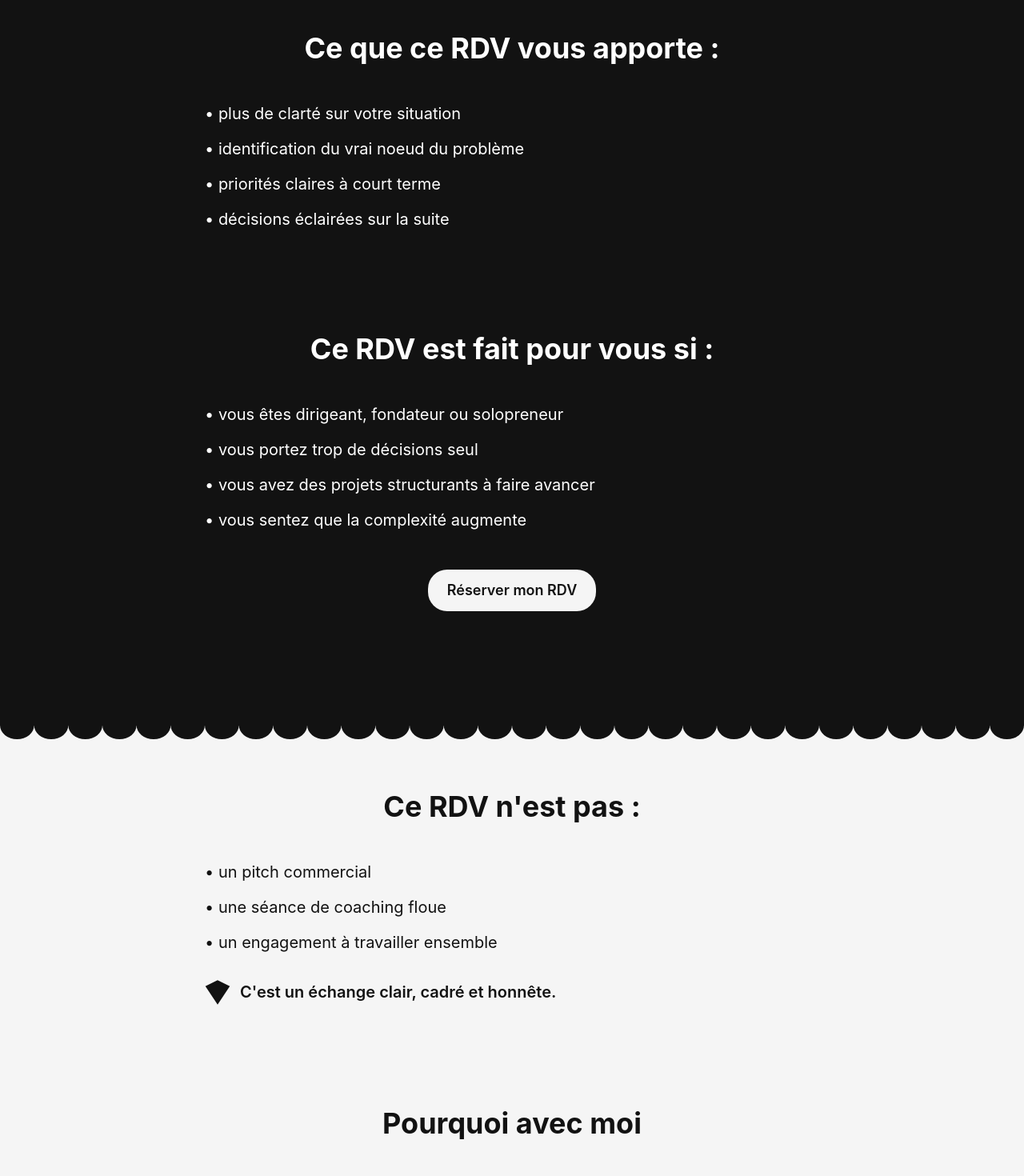
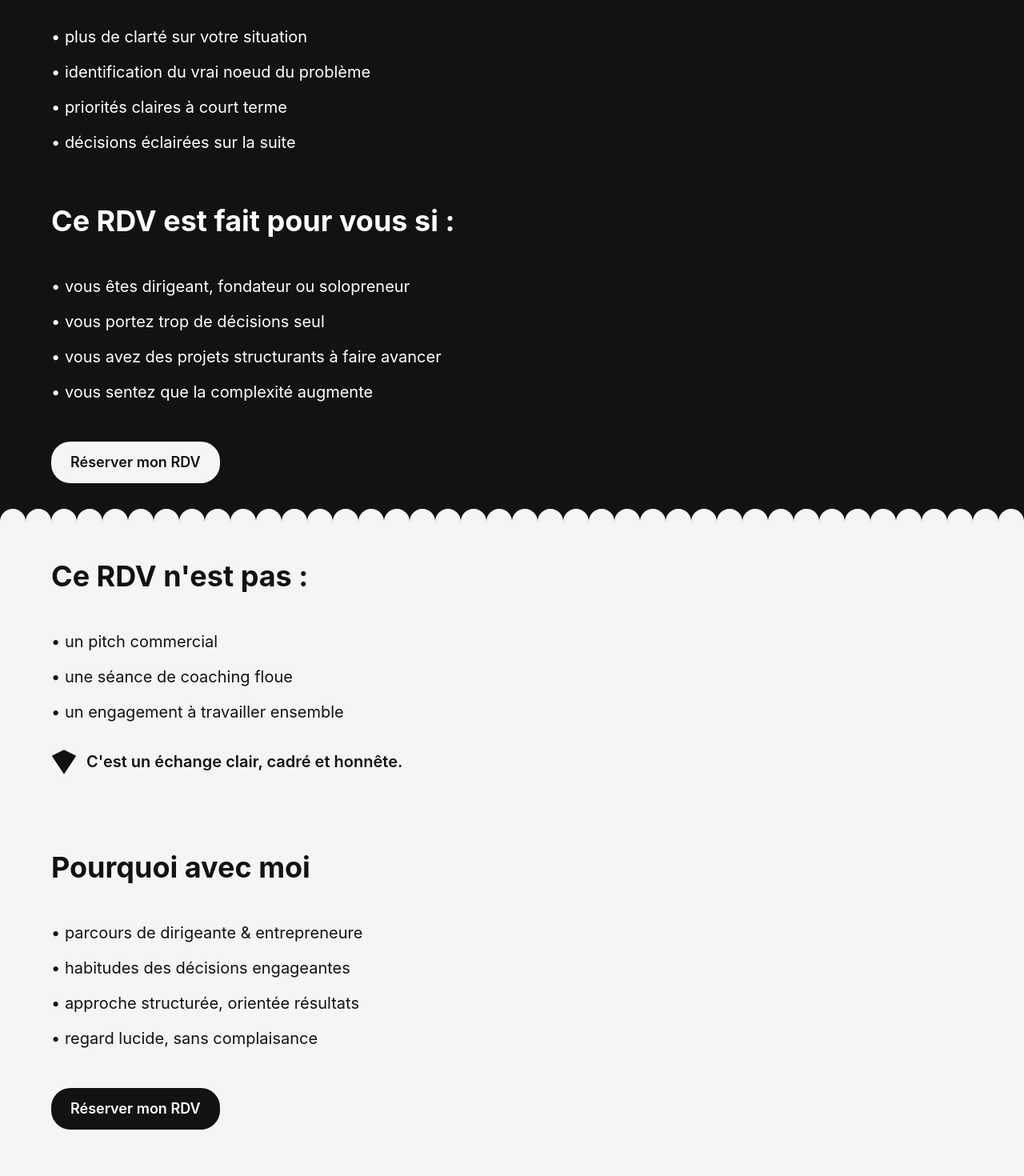
Before and after one commit to Johanna1506/matriochka, a React (Create React App) app: page /rdv-decouverte in a window 1280 px wide. Shown: the part 820-2290 px from the top of the page at 80% size. Built offline with nearby package versions, Linux system fonts and the light colour scheme.

Commit message:
Refactor WavyDivider component for improved responsiveness; update multiple sections to utilize WavyDivider with consistent styling and layout adjustments, including max-width changes and background color updates.

```diff
--- a/src/components/layout/WavyDivider.tsx
+++ b/src/components/layout/WavyDivider.tsx
@@ -1,45 +1,32 @@
 import React from 'react';
 import { WavyDividerProps } from '../types';
 
+const scallopWidth = 60;
+const scallopRadius = scallopWidth / 2;
+const numScallops = 100;
+const actualWidth = numScallops * scallopWidth;
+const viewBoxHeight = scallopRadius * 2;
+
 const ScallopDivider: React.FC<WavyDividerProps> = ({ variant = 'white', className = '', rotate = false }) => {
   const fillColor = variant === 'white' ? '#f5f5f5' : '#121212';
-  const scallopWidth = typeof window !== 'undefined' && window.matchMedia('(max-width: 767px)').matches ? 80 : 40;
-  const scallopRadius = scallopWidth / 2; // Rayon = moitié de la largeur pour des demi-cercles parfaits
-  const viewBoxWidth = 1200;
-  const startY = scallopRadius; // Commence au niveau du rayon
+  const backgroundColor = variant === 'white' ? '#121212' : '#f5f5f5';
 
-  let pathData = `M0,${startY}`; // Commence au niveau du rayon
-
-  // Crée les demi-cercles vers le haut, en s'assurant qu'ils s'alignent parfaitement
-  const numScallops = Math.ceil(viewBoxWidth / scallopWidth);
-  const actualWidth = numScallops * scallopWidth;
-
+  let pathData = `M0,${scallopRadius}`;
   for (let i = 0; i < numScallops; i++) {
-    const x = i * scallopWidth;
-    const nextX = x + scallopWidth;
-    // Arc : rx,ry rotation large-arc-flag sweep-flag x,y
-    pathData += ` A${scallopRadius},${scallopRadius} 0 0,1 ${nextX},${startY}`;
+    const nextX = (i + 1) * scallopWidth;
+    pathData += ` A${scallopRadius},${scallopRadius} 0 0,1 ${nextX},${scallopRadius}`;
   }
-
-  // Ferme le chemin : descend, va à gauche, remonte
-  const bottomY = startY + 90; // Hauteur totale du viewBox
-  pathData += ` L${actualWidth},${bottomY} L0,${bottomY} Z`;
-
-  const viewBoxHeight = bottomY;
-  const backgroundColor = variant === 'white'  ? '#121212' : '#f5f5f5'
+  pathData += ` L${actualWidth},${viewBoxHeight} L0,${viewBoxHeight} Z`;
 
   return (
-    <div className={`w-full ${className} bg-[${backgroundColor}]`} aria-hidden="true">
+    <div className={`w-full overflow-hidden ${className}`} style={{ backgroundColor }} aria-hidden="true">
       <svg
         viewBox={`0 0 ${actualWidth} ${viewBoxHeight}`}
-        preserveAspectRatio="none"
-        className={`w-full h-20 md:h-24 ${rotate ? 'rotate-180' : ''}`}
+        preserveAspectRatio="xMidYMid slice"
+        className={`w-full h-8 block ${rotate ? 'rotate-180' : ''}`}
         fill={fillColor}
       >
-        <path
-          d={pathData}
-          fill={fillColor}
-        />
+        <path d={pathData} fill={fillColor} />
       </svg>
     </div>
   );
--- a/src/components/sections/FinalCTASection.tsx
+++ b/src/components/sections/FinalCTASection.tsx
@@ -51,6 +51,7 @@ const FinalCTASection: React.FC = () => {
           </div>
         </div>
       </section>
+      <WavyDivider variant="black" />
     </>
   );
 };
--- a/src/components/sections/HowWeWorkSection.tsx
+++ b/src/components/sections/HowWeWorkSection.tsx
@@ -16,9 +16,9 @@ const HowWeWorkSection: React.FC = () => {
     <>
       <WavyDivider variant="white" />
       <section className="bg-[#f5f5f5] text-black py-8 px-4">
-        <div className="max-w-4xl mx-auto">
+        <div className="max-w-6xl mx-auto">
           <div className="lg:hidden">
-            <h2 className="text-3xl md:text-4xl font-bold text-center mb-12">
+            <h2 className="text-3xl md:text-4xl font-bold mb-12">
               {t('sections.howWeWork.heading')}
             </h2>
             <ol className="space-y-6">
@@ -29,7 +29,7 @@ const HowWeWorkSection: React.FC = () => {
               ))}
             </ol>
           </div>
-          <div className="hidden lg:block max-w-3xl mx-auto">
+          <div className="hidden lg:block max-w-3xl">
             <h2 className="text-3xl md:text-4xl font-bold mb-12">
               {t('sections.howWeWork.desktop.heading')}
             </h2>
--- a/src/components/sections/ResultsApproachSection.tsx
+++ b/src/components/sections/ResultsApproachSection.tsx
@@ -1,5 +1,6 @@
 import React from 'react';
 import { useTranslation } from 'react-i18next';
+import WavyDivider from '../layout/WavyDivider';
 
 const ResultsApproachSection: React.FC = () => {
   const { t } = useTranslation();
@@ -12,8 +13,9 @@ const ResultsApproachSection: React.FC = () => {
 
   return (
     <>
+      <WavyDivider variant="white" />
       <section className="bg-[#121212] text-white py-16 px-4">
-        <div className="max-w-4xl mx-auto">
+        <div className="max-w-6xl mx-auto">
           <h2 className="text-3xl md:text-4xl font-bold mb-6">
             {t('sections.whyMatriochka.resultsApproach.heading')}
           </h2>
--- a/src/components/sections/RoleSection.tsx
+++ b/src/components/sections/RoleSection.tsx
@@ -15,7 +15,7 @@ const RoleSection: React.FC = () => {
   return (
     <>
       <section className="bg-[#f5f5f5] text-black py-16 px-4">
-        <div className="max-w-4xl mx-auto">
+        <div className="max-w-6xl mx-auto">
           <h2 className="text-3xl md:text-4xl font-bold mb-6">
             {t('sections.role.heading')}
           </h2>
--- a/src/components/sections/ServicesSection.tsx
+++ b/src/components/sections/ServicesSection.tsx
@@ -1,8 +1,9 @@
 import React from 'react';
-import { useTranslation } from 'react-i18next';
+import { useTranslation, Trans } from 'react-i18next';
 import { useNavigate } from 'react-router-dom';
 import Icon from '../ui/Icon';
 import Button from '../ui/Button';
+import WavyDivider from '../layout/WavyDivider';
 
 const ServicesSection: React.FC = () => {
   const { t } = useTranslation();
@@ -38,14 +39,16 @@ const ServicesSection: React.FC = () => {
 
   return (
     <>
-      <section className="bg-[#f5f5f5] text-black py-16 px-4">
+      <WavyDivider variant="white" />
+      <section className="bg-[#f5f5f5] text-black py-6 px-4">
         <div className="max-w-6xl mx-auto">
+          <div className="lg:hidden">
             <h2 className="text-3xl md:text-4xl font-bold mb-12">
               {t('sections.services.heading')}
             </h2>
-          <div className="lg:hidden grid grid-cols-1 md:grid-cols-3 gap-8 mb-12">
+            <div className="grid grid-cols-1 md:grid-cols-3 gap-8 mb-12">
               {services.map((service, index) => (
-              <div key={index} className="flex flex-col items-center text-center">
+                <div key={index} className="flex flex-col">
                   <div className="mb-4 text-black">
                     <Icon name="compass" />
                   </div>
@@ -61,39 +64,7 @@ const ServicesSection: React.FC = () => {
                 </div>
               ))}
             </div>
-          <div className="hidden lg:block space-y-12 mb-12">
-            {desktopServices.map((service) => {
-              const bullets = t(`sections.services.desktop.${service.key}.bullets`, { returnObjects: true }) as string[];
-              const duration = t(`sections.services.desktop.${service.key}.duration`);
-              const benefit = t(`sections.services.desktop.${service.key}.benefit`);
-              return (
-                <div key={service.key} className="max-w-3xl">
-                  <h3 className="text-xl md:text-2xl font-bold mb-4">
-                    {t(service.titleKey)}
-                  </h3>
-                  <ul className="space-y-2 mb-4">
-                    {bullets.map((bullet, i) => (
-                      <li key={i} className="text-base md:text-lg">• {bullet}</li>
-                    ))}
-                  </ul>
-                  <p className="text-sm md:text-base font-semibold text-gray-600 mb-4">
-                    {duration}
-                  </p>
-                  <p className="text-base md:text-lg font-medium mb-6">
-                    {benefit}
-                  </p>
-                  <Button
-                    variant="primary"
-                    onClick={handleDiscoveryClick}
-                    ariaLabel={t('aria.discoveryButton')}
-                  >
-                    {t('sections.services.cta')}
-                  </Button>
-                </div>
-              );
-            })}
-          </div>
-          <div className="lg:hidden flex justify-center">
+            <div className="flex justify-center">
               <Button
                 variant="primary"
                 onClick={handleDiscoveryClick}
@@ -103,6 +74,60 @@ const ServicesSection: React.FC = () => {
               </Button>
             </div>
           </div>
+          <div className="hidden lg:block">
+            {desktopServices.map((service, index) => {
+              const heading = t(`sections.services.desktop.${service.key}.heading`);
+              const bullets = t(`sections.services.desktop.${service.key}.bullets`, { returnObjects: true }) as string[];
+              const duration = t(`sections.services.desktop.${service.key}.duration`);
+              const benefit = t(`sections.services.desktop.${service.key}.benefit`);
+              return (
+                <React.Fragment key={service.key}>
+                  <div className="max-w-3xl py-6">
+                    <h2 className="text-3xl md:text-4xl font-bold mb-4">
+                      {t('sections.services.heading')}
+                    </h2>
+                    <h3 className="text-xl md:text-2xl font-bold mb-4">
+                      {t(service.titleKey)}
+                    </h3>
+                    <div className="flex items-start gap-2 mb-4">
+                      <Icon name="diamond" className="w-5 h-5 mt-0.5 shrink-0" />
+                      <p className="text-base md:text-lg font-bold">{heading}</p>
+                    </div>
+                    <ul className="space-y-2 mb-4 ml-7">
+                      {bullets.map((bulletKey, i) => (
+                        <li key={i} className="text-base md:text-lg list-disc">
+                          <Trans
+                            i18nKey={`sections.services.desktop.${service.key}.bullets.${i}`}
+                            components={{ strong: <strong /> }}
+                          />
+                        </li>
+                      ))}
+                    </ul>
+                    <p className="text-base md:text-lg mb-4">{duration}</p>
+                    <div className="flex items-start gap-2 mb-8">
+                      <Icon name="matryoshka" className="w-5 h-5 mt-0.5 shrink-0" />
+                      <p className="text-base md:text-lg">{benefit}</p>
+                    </div>
+                    <div className="flex justify-center">
+                      <Button
+                        variant="primary"
+                        onClick={handleDiscoveryClick}
+                        ariaLabel={t('aria.discoveryButton')}
+                      >
+                        {t('sections.services.cta')}
+                      </Button>
+                    </div>
+                  </div>
+                  {index < desktopServices.length - 1 && (
+                    <div className="w-screen relative left-1/2 -translate-x-1/2">
+                      <WavyDivider variant="black" />
+                    </div>
+                  )}
+                </React.Fragment>
+              );
+            })}
+          </div>
+        </div>
       </section>
     </>
   );
--- a/src/components/sections/TargetAudienceSection.tsx
+++ b/src/components/sections/TargetAudienceSection.tsx
@@ -54,7 +54,7 @@ const TargetAudienceSection: React.FC = () => {
       <section className="bg-[#121212] text-white py-8 px-4">
         <div className="max-w-6xl mx-auto">
           <div className="lg:hidden">
-            <h2 className="text-3xl md:text-4xl font-bold text-center mb-12">
+            <h2 className="text-3xl md:text-4xl font-bold mb-12">
               {t('sections.targetAudience.heading')}
             </h2>
             <div className="flex flex-col gap-8 mb-12">
@@ -90,7 +90,7 @@ const TargetAudienceSection: React.FC = () => {
               ))}
             </div>
           </div>
-          <div className="flex justify-center">
+          <div className="flex justify-start">
             <Button
               variant="secondary"
               onClick={handleDiagnosticClick}
@@ -101,7 +101,6 @@ const TargetAudienceSection: React.FC = () => {
           </div>
         </div>
       </section>
-      <WavyDivider variant="black" rotate />
     </>
   );
 };
--- a/src/components/sections/WhyMatriochkaSection.tsx
+++ b/src/components/sections/WhyMatriochkaSection.tsx
@@ -9,7 +9,7 @@ const WhyMatriochkaSection: React.FC = () => {
     <>
       <WavyDivider variant="black" />
       <section className="bg-[#121212] text-white py-16 px-4">
-        <div className="max-w-4xl mx-auto">
+        <div className="max-w-6xl mx-auto">
           <h2 className="text-3xl md:text-4xl font-bold mb-6">
             {t('sections.whyMatriochka.desktop.heading')}
           </h2>
--- a/src/pages/DiscoveryPage.tsx
+++ b/src/pages/DiscoveryPage.tsx
@@ -44,12 +44,12 @@ const DiscoveryPage: React.FC = () => {
 
       {/* Section 2: Ce que ce RDV vous apporte (fond noir) */}
       <WavyDivider variant="black" />
-      <section className="bg-black text-white py-16 px-4">
+      <section className="bg-black text-white py-8 px-4">
         <div className="max-w-6xl mx-auto">
-          <h2 className="text-3xl md:text-4xl font-bold text-center mb-12">
+          <h2 className="text-3xl md:text-4xl font-bold mb-12">
             {t('discoveryPage.benefits.heading')}
           </h2>
-          <ul className="space-y-4 max-w-3xl mx-auto">
+          <ul className="space-y-4 max-w-3xl">
             <li className="text-lg md:text-xl">
               • {t('discoveryPage.benefits.points.clarity')}
             </li>
@@ -67,12 +67,12 @@ const DiscoveryPage: React.FC = () => {
       </section>
 
       {/* Section 3: Ce RDV est fait pour vous si (fond noir) */}
-      <section className="bg-black text-white py-16 px-4">
+      <section className="bg-black text-white py-8 px-4">
         <div className="max-w-6xl mx-auto">
-          <h2 className="text-3xl md:text-4xl font-bold text-center mb-12">
+          <h2 className="text-3xl md:text-4xl font-bold mb-12">
             {t('discoveryPage.targetAudience.heading')}
           </h2>
-          <ul className="space-y-4 max-w-3xl mx-auto mb-12">
+          <ul className="space-y-4 max-w-3xl mb-12">
             <li className="text-lg md:text-xl">
               • {t('discoveryPage.targetAudience.points.leader')}
             </li>
@@ -86,7 +86,7 @@ const DiscoveryPage: React.FC = () => {
               • {t('discoveryPage.targetAudience.points.complexity')}
             </li>
           </ul>
-          <div className="flex justify-center">
+          <div className="flex justify-start">
             <Button
               variant="secondary"
               onClick={handleBookingClick}
@@ -99,13 +99,13 @@ const DiscoveryPage: React.FC = () => {
       </section>
 
       {/* Section 4: Ce RDV n'est pas (fond blanc) */}
-      <WavyDivider variant="black" rotate />
-      <section className="bg-[#f5f5f5] text-black py-16 px-4">
+      <WavyDivider variant="white" />
+      <section className="bg-[#f5f5f5] text-black py-8 px-4">
         <div className="max-w-6xl mx-auto">
-          <h2 className="text-3xl md:text-4xl font-bold text-center mb-12">
+          <h2 className="text-3xl md:text-4xl font-bold mb-12">
             {t('discoveryPage.notThis.heading')}
           </h2>
-          <ul className="space-y-4 max-w-3xl mx-auto mb-8">
+          <ul className="space-y-4 max-w-3xl mb-8">
             <li className="text-lg md:text-xl">
               • {t('discoveryPage.notThis.points.salesPitch')}
             </li>
@@ -116,7 +116,7 @@ const DiscoveryPage: React.FC = () => {
               • {t('discoveryPage.notThis.points.commitment')}
             </li>
           </ul>
-          <div className="flex items-center gap-3 max-w-3xl mx-auto">
+          <div className="flex items-center gap-3 max-w-3xl">
             <Icon name="diamond" className="w-6 h-6 text-black" />
             <p className="text-lg md:text-xl font-semibold">
               {t('discoveryPage.notThis.keyMessage')}
@@ -128,10 +128,10 @@ const DiscoveryPage: React.FC = () => {
       {/* Section 5: Pourquoi avec moi (fond blanc) */}
       <section className="bg-[#f5f5f5] text-black py-16 px-4">
         <div className="max-w-6xl mx-auto">
-          <h2 className="text-3xl md:text-4xl font-bold text-center mb-12">
+          <h2 className="text-3xl md:text-4xl font-bold mb-12">
             {t('discoveryPage.whyWithMe.heading')}
           </h2>
-          <ul className="space-y-4 max-w-3xl mx-auto mb-12">
+          <ul className="space-y-4 max-w-3xl mb-12">
             <li className="text-lg md:text-xl">
               • {t('discoveryPage.whyWithMe.points.background')}
             </li>
@@ -145,7 +145,7 @@ const DiscoveryPage: React.FC = () => {
               • {t('discoveryPage.whyWithMe.points.perspective')}
             </li>
           </ul>
-          <div className="flex justify-center">
+          <div className="flex justify-start">
             <Button
               variant="primary"
               onClick={handleBookingClick}
@@ -161,10 +161,10 @@ const DiscoveryPage: React.FC = () => {
       <WavyDivider variant="black" />
       <section className="bg-black text-white py-16 px-4">
         <div className="max-w-6xl mx-auto">
-          <h2 className="text-3xl md:text-4xl font-bold text-center mb-12">
+          <h2 className="text-3xl md:text-4xl font-bold mb-12">
             {t('discoveryPage.howItWorks.heading')}
           </h2>
-          <ol className="space-y-6 max-w-3xl mx-auto">
+          <ol className="space-y-6 max-w-3xl">
             <li className="text-lg md:text-xl">
               {t('discoveryPage.howItWorks.steps.step1')}
             </li>
@@ -192,10 +192,10 @@ const DiscoveryPage: React.FC = () => {
       {/* Section 7: Final CTA (fond noir) */}
       <section className="bg-black text-white py-16 px-4 relative">
         <div className="max-w-6xl mx-auto">
-          <h2 className="text-3xl md:text-4xl font-bold text-center mb-8">
+          <h2 className="text-3xl md:text-4xl font-bold mb-8">
             {t('discoveryPage.finalCTA.heading')}
           </h2>
-          <div className="flex justify-center mb-4">
+          <div className="flex justify-start mb-4">
             <Button
               variant="secondary"
               onClick={handleBookingClick}
@@ -204,7 +204,7 @@ const DiscoveryPage: React.FC = () => {
               {t('discoveryPage.finalCTA.cta')}
             </Button>
           </div>
-          <p className="text-sm md:text-base text-gray-300 text-center mb-8">
+          <p className="text-sm md:text-base text-gray-300 mb-8">
             {t('discoveryPage.finalCTA.disclaimer')}
           </p>
           <div className="flex flex-col md:flex-row justify-between items-center gap-4">
--- a/src/pages/HomePage.tsx
+++ b/src/pages/HomePage.tsx
@@ -10,12 +10,14 @@ import LegitimacySection from '../components/sections/LegitimacySection';
 import ResultsApproachSection from '../components/sections/ResultsApproachSection';
 import HowWeWorkSection from '../components/sections/HowWeWorkSection';
 import FinalCTASection from '../components/sections/FinalCTASection';
+import WavyDivider from '../components/layout/WavyDivider';
 
 const HomePage: React.FC = () => {
   return (
     <main className="min-h-screen">
       <HeroSection />
       <ProblemSection />
+      <WavyDivider variant="white" />
       <ImageSection />
       <RoleSection />
       <TargetAudienceSection />
```
Also changed, not shown: src/components/sections/ProblemSection.tsx (+6 -6 lines), src/locales/fr.json (+8 -8 lines). Lines whose indentation alone changed are shown as unchanged.
